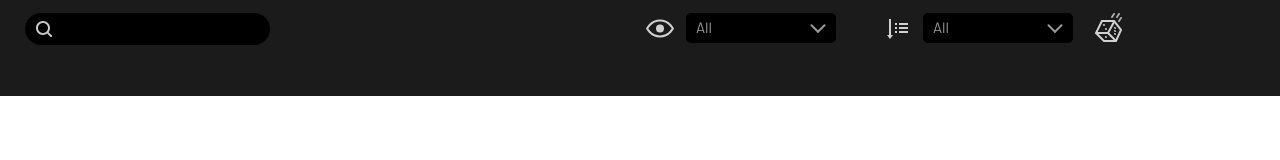
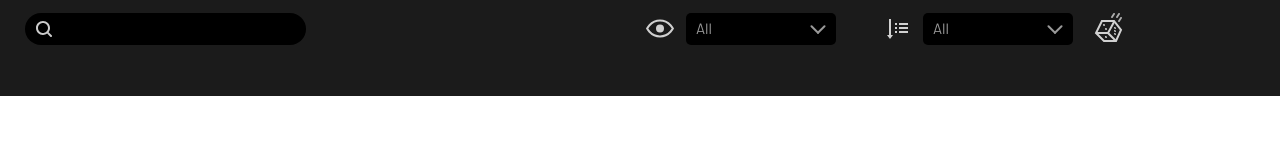
Before and after one commit to zordycor/voicemod-trial, a Vue app: page / in a window 1280 px wide. Shown: the top 160 px of the page. Built offline with nearby package versions, Linux system fonts and the light colour scheme.

Commit message:
Added empty field function and select arrow

```diff
--- a/src/components/VmSearchInput.vue
+++ b/src/components/VmSearchInput.vue
@@ -1,12 +1,16 @@
 <template>
-  <div class="input-component">
-    <icon-search class="icon" />
-    <input type="text" class="form-item search" />
+  <div class="search-component">
+    <icon-search class="icon icon-search" />
+    <input v-model="searchText" class="form-item search" />
+    <div class="icon icon-close" @click="emptyInput">
+      <icon-close :color="searchText ? '#FFF' : '#000'" />
+    </div>
   </div>
 </template>
 
 <script>
 import IconSearch from "@/components/Icon/IconSearch.vue";
+import IconClose from "@/components/Icon/IconClose.vue";
 
 export default {
   name: "VmSearchInput",
@@ -15,8 +19,21 @@ export default {
     icon: String
   },
 
+  methods: {
+    emptyInput() {
+      this.searchText = "";
+    }
+  },
+
   components: {
-    IconSearch
+    IconSearch,
+    IconClose
+  },
+
+  data() {
+    return {
+      searchText: ""
+    };
   }
 };
 </script>
@@ -24,20 +41,28 @@ export default {
 <style lang="scss" scoped>
 @import "@/assets/sass/variables/_colors.scss";
 
-.input-component {
+.search-component {
   display: flex;
 
   .icon {
     background-color: $black;
+  }
+
+  .icon-search {
     border-bottom-left-radius: 18px;
     border-top-left-radius: 18px;
     height: 32px;
     padding: 0 3px;
   }
 
-  .search {
+  .icon-close {
     border-bottom-right-radius: 18px;
     border-top-right-radius: 18px;
+    height: 20px;
+    padding: 6px 12px;
+  }
+
+  .search {
     color: $white;
     font-size: 16px;
     padding: 6px 0;
--- a/src/components/VmSelect.vue
+++ b/src/components/VmSelect.vue
@@ -5,10 +5,13 @@
       <div
         :class="['form-item', 'select', icon]"
         v-click-outside="closeDropdown"
-        @click="showDropdown"
+        @click="toggleDropdown"
       >
         {{ selectedOption ? selectedOption.label : "All" }}
-        <component :is="'icon-arrow'" class="select-arrow" />
+        <component
+          :is="'icon-arrow'"
+          :class="['select-arrow', { active: dropdown }]"
+        />
       </div>
     </div>
     <div v-if="dropdown" class="options">
@@ -45,8 +48,8 @@ export default {
   },
 
   methods: {
-    showDropdown() {
-      this.dropdown = true;
+    toggleDropdown() {
+      this.dropdown = !this.dropdown;
     },
 
     closeDropdown() {
@@ -91,19 +94,19 @@ export default {
       display: flex;
       justify-content: space-between;
       min-width: 130px;
-      padding: 5px 10px;
+      padding: 6px 10px;
       margin-right: 45px;
       border-radius: 5px;
       color: $dark-text;
       user-select: none;
       cursor: pointer;
 
-      &.filter {
-        margin-right: 45px;
+      &.order {
+        margin-right: 20px;
       }
 
-      &.order {
-        margin-right: 20px;
+      .select-arrow.active {
+        transform: rotateZ(180deg);
       }
     }
   }
```
